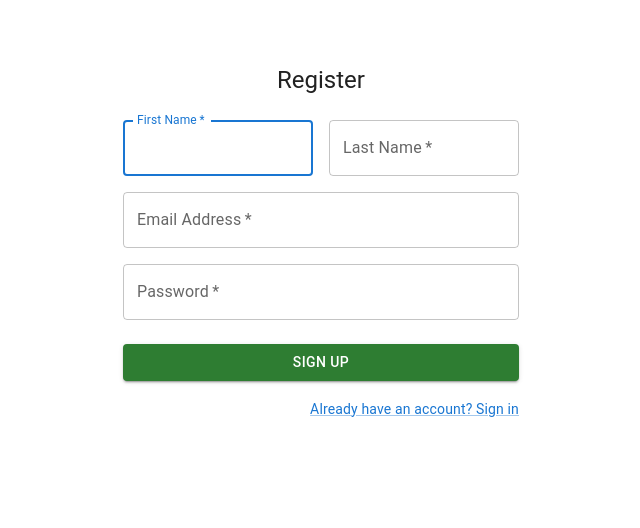
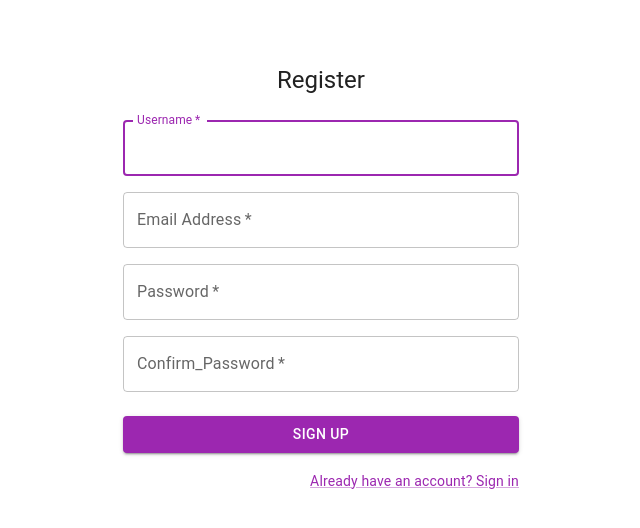
Before and after one commit to kiprogony/invoice-app, a React (Create React App) app: page /signup in a window 1280 px wide. Shown: the top 528 px of the page, without its empty margins (319-959 px from the left). Built offline with nearby package versions, Linux system fonts and the light colour scheme.

Commit message:
Fit: adjust components colors

```diff
--- a/src/components/SignUps/SignIn.js
+++ b/src/components/SignUps/SignIn.js
@@ -11,29 +11,46 @@ import Box from '@mui/material/Box';
 import Grid from '@mui/material/Grid';
 import Typography from '@mui/material/Typography';
 import { createTheme, ThemeProvider } from '@mui/material/styles';
+import { purple } from '@mui/material/colors';
 
 
-const theme = createTheme();
+const theme = createTheme({
+  palette: {
+    primary: purple,
+  },
+},
+);
 
 
-export default function SignIn() {
+export default function SignIn({onLogin}) {
   const [username, setUsername] = useState("");
+  const [password, setPassword] = useState("");
+  const [errors, setErrors] = useState([]);
+  const [isLoading, setIsLoading] = useState(false);
 
   const handleSubmit = (event) => {
     event.preventDefault();
-    fetch("/signin", {
+    fetch("/login", {
       method: "POST",
       headers: {
         "Content-Type": "application/json",
       },
-      body: JSON.stringify({ username}),
-    })
-    const data = new FormData(event.currentTarget);
-    console.log({
-      email: data.get('email'),
-      password: data.get('password'),
+      body: JSON.stringify({ username, password }),
+    }).then((r) => {
+      setIsLoading(false);
+      if (r.ok) {
+        r.json().then((user) => onLogin(user));
+      } else {
+        r.json().then((err) => setErrors(err.errors));
+      }
     });
-  };
+  }
+  //   const data = new FormData(event.currentTarget);
+  //   console.log({
+  //     email: data.get('email'),
+  //     password: data.get('password'),
+  //   });
+  // };
 
 
   return (
@@ -72,11 +89,13 @@ export default function SignIn() {
                 margin="normal"
                 required
                 fullWidth
-                id="email"
-                label="Email Address"
-                name="email"
-                autoComplete="email"
+                id="username"
+                label="Username"
+                name="username"
+                autoComplete="username"
                 autoFocus
+                value={username}
+                onChange={(e) => setUsername(e.target.value)}
               />
               <TextField
                 margin="normal"
@@ -87,18 +106,21 @@ export default function SignIn() {
                 type="password"
                 id="password"
                 autoComplete="current-password"
+                value={password}
+                onChange={(e) => setPassword(e.target.value)}
               />
               <FormControlLabel
                 control={<Checkbox value="remember" color="primary" />}
                 label="Remember me"
               />
               <Button
+                color='primary'
                 type="submit"
                 fullWidth
                 variant="contained"
                 sx={{ mt: 3, mb: 2 }}
               >
-                Sign In
+                {isLoading ? "Loading..." : "Login"}
               </Button>
               <Grid container>
                 <Grid item xs>
@@ -111,6 +133,11 @@ export default function SignIn() {
                     {"Not registered yet? Create a new account"}
                   </Link>
                 </Grid>
+                {/* <Grid>
+                   {errors.map((err) => (
+                     <Error key={err}>{err}</Error>
+                    ))}
+                </Grid> */}
               </Grid>
             </Box>
           </Box>
--- a/src/components/SignUps/SignUp.js
+++ b/src/components/SignUps/SignUp.js
@@ -5,24 +5,53 @@ import TextField from '@mui/material/TextField';
 import Link from '@mui/material/Link';
 import Grid from '@mui/material/Grid';
 import Box from '@mui/material/Box';
+import { purple } from '@mui/material/colors';
 // import LockOutlinedIcon from '@mui/icons-material/LockOutlined';
 import Typography from '@mui/material/Typography';
 import Container from '@mui/material/Container';
 import { createTheme, ThemeProvider } from '@mui/material/styles';
+import { useState  } from 'react';
+// import { OutlinedFlagOutlined } from '@mui/icons-material';
 
+const theme = createTheme({
+  palette: {
+    primary: purple,
+  },
+},
+);
 
-const theme = createTheme();
-
-export default function SignUp() {
+export default function SignUp({onLogin}) {
+  const [username, setUsername] = useState("");
+  const [email, setEmail] = useState("");
+  const [password, setPassword] = useState("");
+  const [passwordConfirmation, setPasswordConfirmation] = useState("");
+  const [errors, setErrors] = useState([]);
+  const [isLoading, setIsLoading] = useState(false);
 
   const handleSubmit = (event) => {
     event.preventDefault();
-    const data = new FormData(event.currentTarget);
-    console.log({
-      email: data.get('email'),
-      password: data.get('password'),
+    setErrors([]);
+    setIsLoading(true);
+    fetch("/Signup", {
+      method: "POST",
+      headers: {
+        "Content-Type": "application/json",
+      },
+      body: JSON.stringify({
+        username,
+        password,
+        email,
+        password_confirmation: passwordConfirmation,
+      }),
+    }).then((res) => {
+      setIsLoading(false);
+      if (res.ok) {
+        res.json().then((user) => onLogin(user));
+      } else {
+        res.json().then((err) => setErrors(err.errors));
+      }
     });
-  };
+  }
 
   return (
     <>
@@ -42,25 +71,17 @@ export default function SignUp() {
           </Typography>
           <Box component="form" noValidate onSubmit={handleSubmit} sx={{ mt: 3 }}>
             <Grid container spacing={2}>
-              <Grid item xs={12} sm={6}>
+              <Grid item xs={12}>
                 <TextField
                   autoComplete="given-name"
-                  name="firstName"
+                  name="Username"
                   required
                   fullWidth
-                  id="firstName"
-                  label="First Name"
+                  id="username"
+                  value={username}
+                  label="Username"
                   autoFocus
-                />
-              </Grid>
-              <Grid item xs={12} sm={6}>
-                <TextField
-                  required
-                  fullWidth
-                  id="lastName"
-                  label="Last Name"
-                  name="lastName"
-                  autoComplete="family-name"
+                  onChange={(e) => setUsername(e.target.value)}
                 />
               </Grid>
               <Grid item xs={12}>
@@ -71,6 +92,8 @@ export default function SignUp() {
                   label="Email Address"
                   name="email"
                   autoComplete="email"
+                  value={email}
+                  onChange={(e) => setEmail(e.target.value)}
                 />
               </Grid>
               <Grid item xs={12}>
@@ -82,6 +105,21 @@ export default function SignUp() {
                   type="password"
                   id="password"
                   autoComplete="new-password"
+                  value={password}
+                  onChange={(e) => setPassword(e.target.value)}
+                />
+              </Grid>
+                <Grid item xs={12}>
+                <TextField
+                  required
+                  fullWidth
+                  name="password"
+                  label="Confirm_Password"
+                  type="password"
+                  id="Confirm_Password"
+                  autoComplete="new-password"
+                  value={passwordConfirmation}
+                  onChange={(e) => setPasswordConfirmation(e.target.value)}
                 />
               </Grid>
             </Grid>
@@ -89,10 +127,10 @@ export default function SignUp() {
               type="submit"
               fullWidth
               variant="contained"
-              color='success'
+              color='primary'
               sx={{ mt: 3, mb: 2 }}
             >
-              Sign Up
+              {isLoading ? "Loading..." : "Sign Up"}
             </Button>
             <Grid container justifyContent="flex-end">
               <Grid item>
--- a/src/components/dashboard/Dashboard.js
+++ b/src/components/dashboard/Dashboard.js
@@ -23,6 +23,7 @@ import AccountCircleRoundedIcon from '@mui/icons-material/AccountCircleRounded';
 // import Chart from './Chart';
 // import Deposits from './Deposits';
 import Orders from './Orders';
+import { purple } from '@mui/material/colors';
 
 function Copyright(props) {
   return (
@@ -83,7 +84,11 @@ const Drawer = styled(MuiDrawer, { shouldForwardProp: (prop) => prop !== 'open'
   }),
 );
 
-const mdTheme = createTheme();
+const mdTheme = createTheme({
+  palette: {
+    primary: purple,
+  },
+});
 
 function DashboardContent() {
   const [open, setOpen] = React.useState(true);
@@ -93,7 +98,7 @@ function DashboardContent() {
 
   return (
     <ThemeProvider theme={mdTheme}>
-      <Box sx={{ display: 'flex', color: "#ce93d8" }}>
+      <Box sx={{ display: 'flex', color: "primary" }}>
         <CssBaseline />
         <AppBar position="absolute" open={open}>
           <Toolbar
@@ -115,21 +120,21 @@ function DashboardContent() {
             </IconButton>
             <Typography
               component="h1"
-              variant="h6"
+              variant="h3"
               color="inherit"
               noWrap
               sx={{ flexGrow: 1 }}
+              Invoicer
             >
-              Invoices
             </Typography>
             <IconButton color="inherit">
-              <Badge badgeContent={0} >
+              <Badge badgeContent={0} color="primary">
                 <AccountCircleRoundedIcon />
                  {/* <NotificationsIcon /> */}
               </Badge>
             </IconButton>
             <IconButton color="inherit">
-              <Badge color="primary">
+              <Badge>
                 <LogoutIcon />
               </Badge>
             </IconButton>
```
Also changed, not shown: src/App.js (+17 -0 lines).
